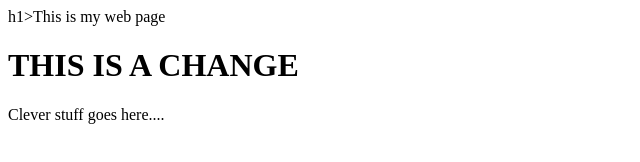
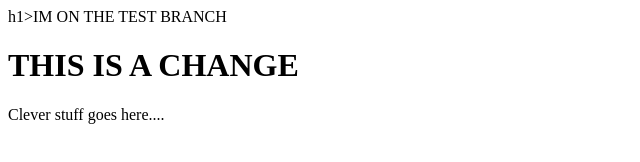
Before and after one commit to amvndak/itc134-fl19-git-github, a plain HTML site: page Index.html in a window 1280 px wide. Shown: the whole page, without its empty margins (0-640 px from the left). Drawn offline with Linux system fonts and the light colour scheme.

Commit message:
change H1 again

```diff
--- a/Index.html
+++ b/Index.html
@@ -1,6 +1,6 @@
 <html>
     <body>
-        h1>This is my web page</h1>
+        h1>IM ON THE TEST BRANCH</h1>
         <h1>THIS IS A CHANGE</h1>
         <p>Clever stuff goes here....</p>
     </body>
```
